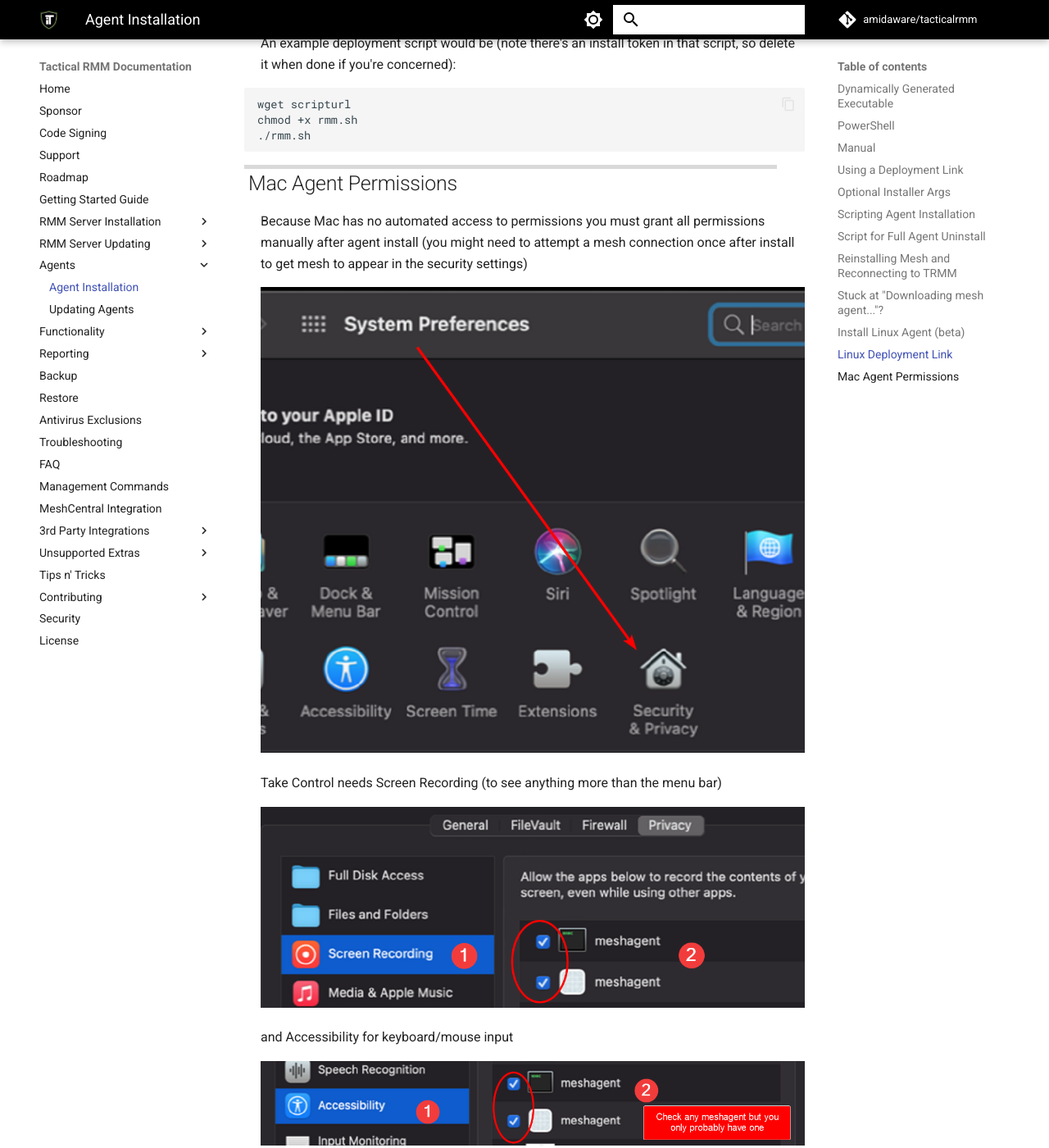
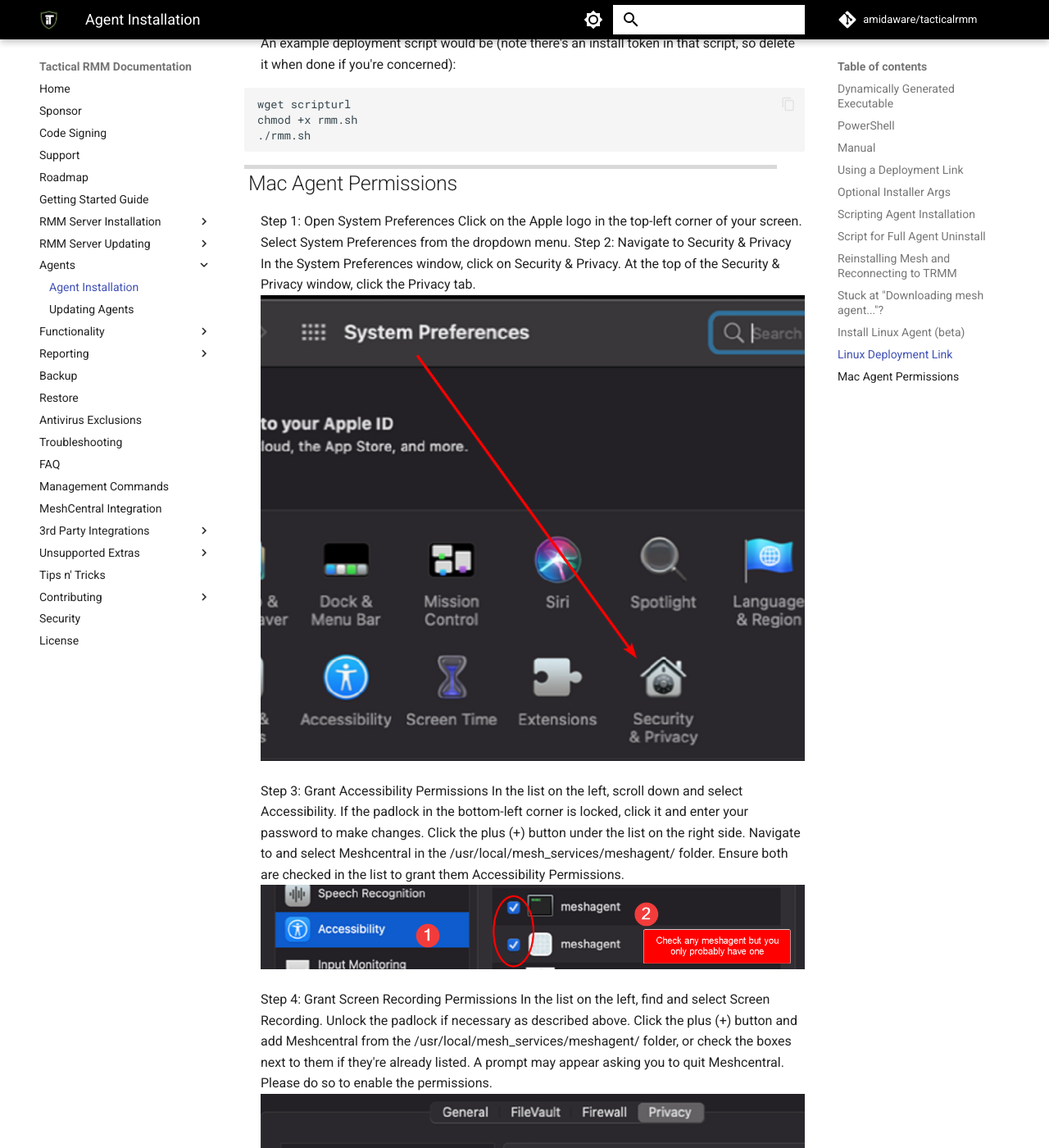
Before and after one commit to amidaware/trmm-docs, an MkDocs documentation site: the page built from docs/install_agent.md, in a window 1280 px wide and 1400 px high, scrolled down 5111 px. Shown: the whole window at 82% size. Built offline with MkDocs 1.6.1 and Material for MkDocs 9.7.7, drawn with Linux system fonts in a browser that asks for light colours; comment, search, counter and statistics services are not loaded; some of the changed text lies outside the part shown.

Commit message:
Update install_agent.md

```diff
--- a/docs/install_agent.md
+++ b/docs/install_agent.md
@@ -231,18 +231,35 @@
 
 ## Mac Agent Permissions
 
-Because Mac has no automated access to permissions you must grant all permissions manually after agent install (you might need to attempt a mesh connection once after install to get mesh to appear in the security settings)
-
+Step 1: Open System Preferences
+Click on the Apple logo in the top-left corner of your screen.
+Select System Preferences from the dropdown menu.
+Step 2: Navigate to Security & Privacy
+In the System Preferences window, click on Security & Privacy.
+At the top of the Security & Privacy window, click the Privacy tab.
 ![](images/2024-02-15-22-22-56.png)
 
-Take Control needs Screen Recording (to see anything more than the menu bar)
+Step 3: Grant Accessibility Permissions
+In the list on the left, scroll down and select Accessibility.
+If the padlock in the bottom-left corner is locked, click it and enter your password to make changes.
+Click the plus (+) button under the list on the right side.
+Navigate to and select Meshcentral in the /usr/local/mesh_services/meshagent/ folder.
+Ensure both are checked in the list to grant them Accessibility Permissions.
+![](images/2024-02-15-22-22-33.png)
 
+Step 4: Grant Screen Recording Permissions
+In the list on the left, find and select Screen Recording.
+Unlock the padlock if necessary as described above.
+Click the plus (+) button and add Meshcentral from the /usr/local/mesh_services/meshagent/ folder, or check the boxes next to them if they're already listed.
+A prompt may appear asking you to quit Meshcentral. Please do so to enable the permissions.
 ![](images/2024-02-15-22-23-48.png)
 
-and Accessibility for keyboard/mouse input
+Step 5: Grant Full Disk Access
+In the list on the left, scroll down and select Full Disk Access.
+Unlock the padlock if necessary as described above.
+Click the plus (+) button and add Tactical RMM from the /usr/local/bin/ folder and Meshcentral from the /usr/local/mesh_services/meshagent/ folder, or check the boxes next to them if they're already listed.
+![](images/2024-02-15-22-17-49.png)
 
-![](images/2024-02-15-22-22-33.png)
-
-tacticalagent needs full disk access for script running
-
-![](images/2024-02-15-22-17-49.png)
+Finalizing the Setup
+Restart Your Applications: Quit and restart Tactical RMM and Meshcentral for the changes to take effect.
+Restart Your Mac: If the applications do not recognize the new permissions, a system restart may be necessary.
```
